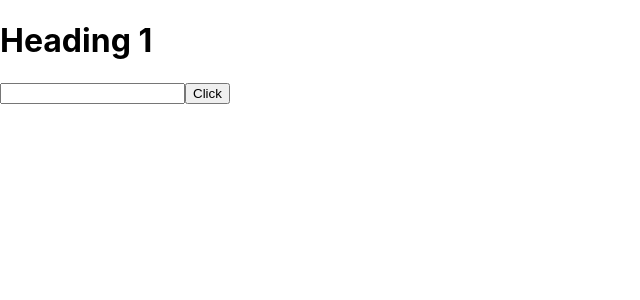
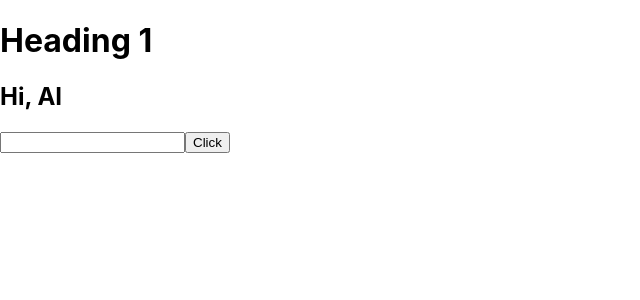
Before and after one commit to sobirjonkadamboev/sam-react, a JavaScript app in the folder my-app/: page / in a window 1280 px wide. Shown: the top 300 px of the page, without its empty margins (0-640 px from the left). Built offline with nearby package versions, Linux system fonts and the light colour scheme.

Commit message:
Auto-backup: 9/4/2026, 3:35:02 AM - Updated my-app/src/index.js

```diff
--- a/my-app/src/index.js
+++ b/my-app/src/index.js
@@ -3,9 +3,12 @@ import './index.css'
 
 //const element = <h1>Heading Element</h1>
 
+const text = 'Hi, AI'
+
 const el = (
 	<div>
 		<h1 className='heading'>Heading 1</h1>
+		<h2>{text}</h2>
 		<input type='text' />
 		<button>Click</button>
 	</div>
```
